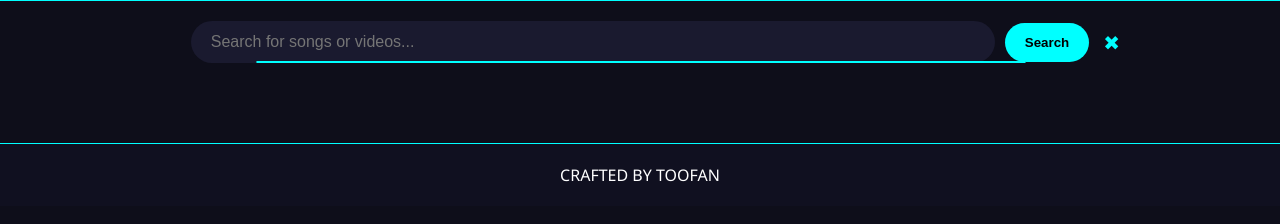
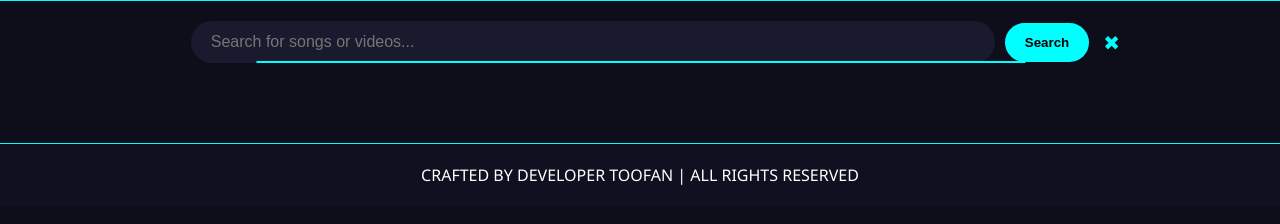
Before and after one commit to Hyper2217/Toofan-music, a website: page public/index.html in a window 1280 px wide. Shown: the part 84-308 px from the top of the page. Drawn offline with Linux system fonts and the light colour scheme.

Commit message:
Update index.html

```diff
--- a/public/index.html
+++ b/public/index.html
@@ -245,7 +245,7 @@
 
   <div id="player"></div>
   <div class="results" id="results"></div>
-  <footer>CRAFTED BY TOOFAN</footer>
+  <footer>CRAFTED BY DEVELOPER TOOFAN | ALL RIGHTS RESERVED</footer>
 
   <!-- Back to Top Button -->
   <button id="backToTop" onclick="scrollToTop()">↑</button>
```
